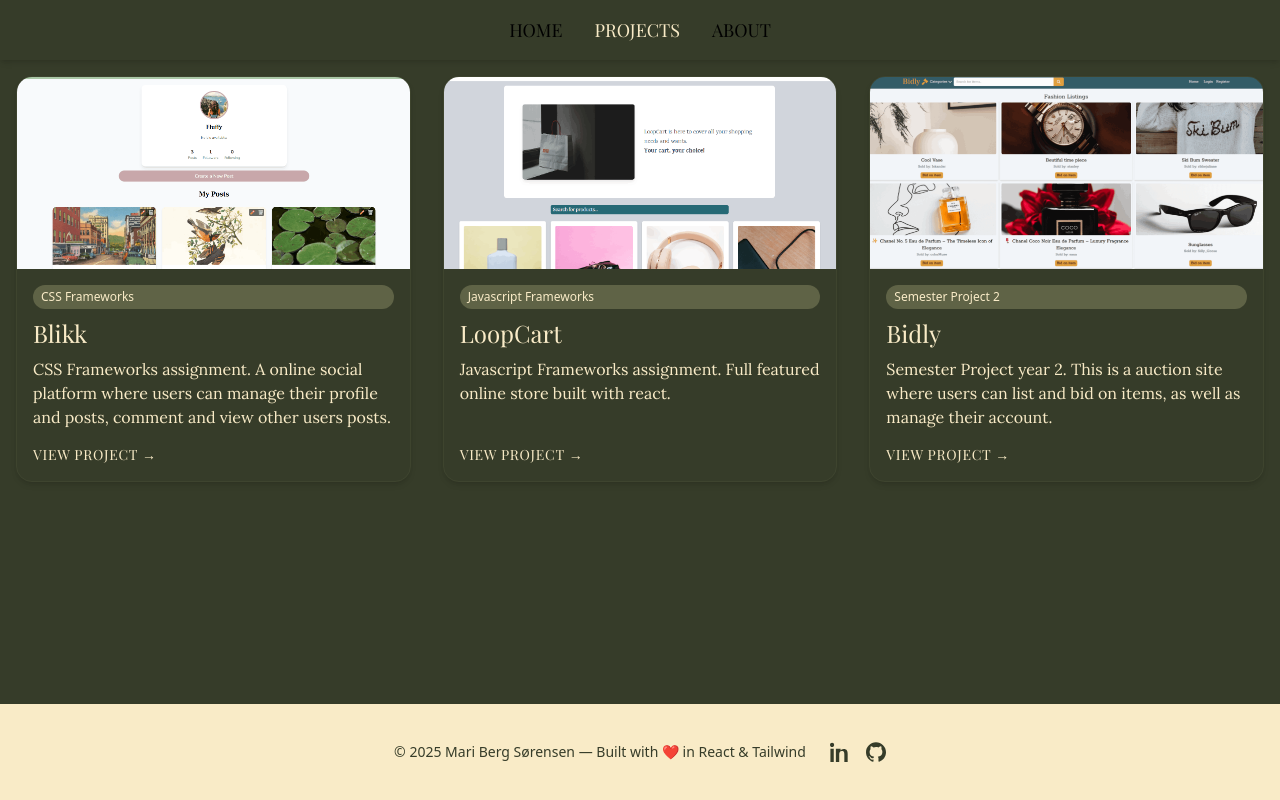
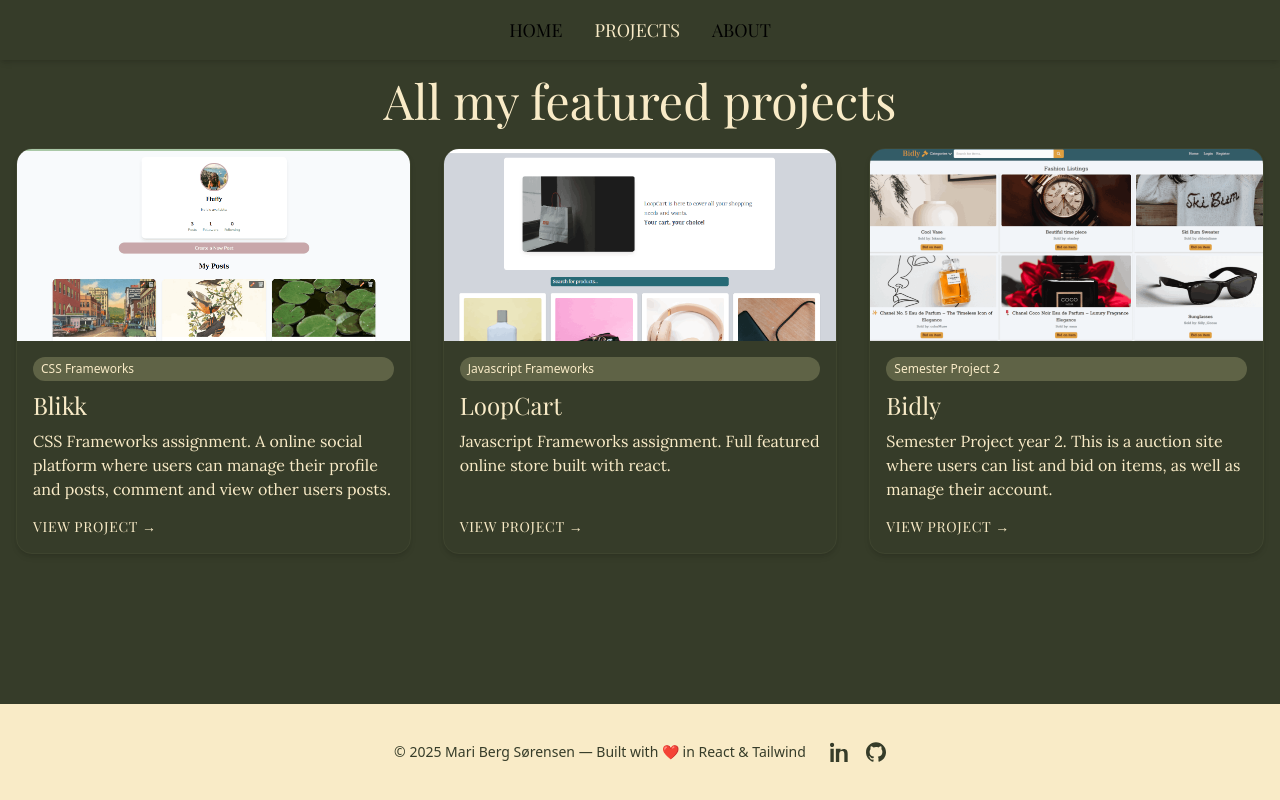
Before and after one commit to Maribsorensen/Portfolio, a React (Vite) app: page /projects in a window 1280 px wide. Built offline with nearby package versions, Linux system fonts and the light colour scheme; a web font is replaced by a local one.

Commit message:
Fix: minor data undefined fixes. Added alt text

```diff
--- a/src/data/projects.ts
+++ b/src/data/projects.ts
@@ -14,6 +14,7 @@ export const projects = [
       testing: 'vitest',
     },
     image: '../src/assets/blikk.png',
+    alt: 'Screenshot of the Blikk project website',
     links: {
       github: 'https://github.com/Maribsorensen/CSS-Frameworks-Public',
       live: 'https://css-frameworks-blikk.netlify.app/',
@@ -40,6 +41,7 @@ export const projects = [
       notifications: 'react hot toast',
     },
     image: '../src/assets/loopcart.png',
+    alt: 'Screenshot of the Loopcart project website',
     links: {
       github: 'https://github.com/Maribsorensen/javascript-frameworks-ca',
       live: 'https://loopcart-ca.netlify.app/',
@@ -59,6 +61,7 @@ export const projects = [
       notifications: 'tailwindflex prebuilt toaster',
     },
     image: '../src/assets/Bidly skjermbilde.png',
+    alt: 'Screenshot of the Bidly project website',
     links: {
       github: 'https://github.com/Maribsorensen/SP2-Bidly',
       live: 'https://sp2-bidly.netlify.app/',
--- a/src/pages/HomePage.tsx
+++ b/src/pages/HomePage.tsx
@@ -7,12 +7,11 @@ export function HomePage() {
     projects.find((p) => p.id === 'Javascript Frameworks'),
     projects.find((p) => p.id === 'Semester Project 2'),
     projects.find((p) => p.id === 'CSS Frameworks'),
-  ].filter(Boolean);
+  ].filter((p): p is (typeof projects)[number] => Boolean(p));
   usePageMeta();
 
   return (
     <div className="px-6 py-12">
-      {/* Hero Section */}
       <section className="text-center mb-16">
         <h1 className="text-3xl md:text-5xl font-heading mb-4 text-cta">
           Welcome to My Portfolio🌿
@@ -22,8 +21,6 @@ export function HomePage() {
           get the information you need about me.
         </p>
       </section>
-
-      {/* Featured Projects */}
       <section>
         <h2 className="text-xl font-heading text-cta mb-4 underline">
           Recent highlighted projects
@@ -37,7 +34,7 @@ export function HomePage() {
               {project.image && (
                 <img
                   src={project.image}
-                  alt={project.title}
+                  alt={project.alt}
                   className="h-48 w-full object-cover"
                 />
               )}
--- a/src/pages/ProjectsPage.tsx
+++ b/src/pages/ProjectsPage.tsx
@@ -6,7 +6,11 @@ export function ProjectsPage() {
   usePageMeta();
   return (
     <div>
-      <section className="grid grid-cols-1 md:grid-cols-3 gap-8">
+      <section>
+        <h1 className="font-heading text-cta text-4xl md:text-5xl  text-center mb-6">
+          All my featured projects
+        </h1>
+        <div className="grid grid-cols-1 md:grid-cols-3 gap-8">
           {projects.map((project) => (
             <div
               key={project.id}
@@ -42,6 +46,7 @@ export function ProjectsPage() {
               </div>
             </div>
           ))}
+        </div>
       </section>
     </div>
   );
```
Also changed, not shown: src/pages/ProjectArticle.tsx (+0 -16 lines). Lines whose indentation alone changed are shown as unchanged.
